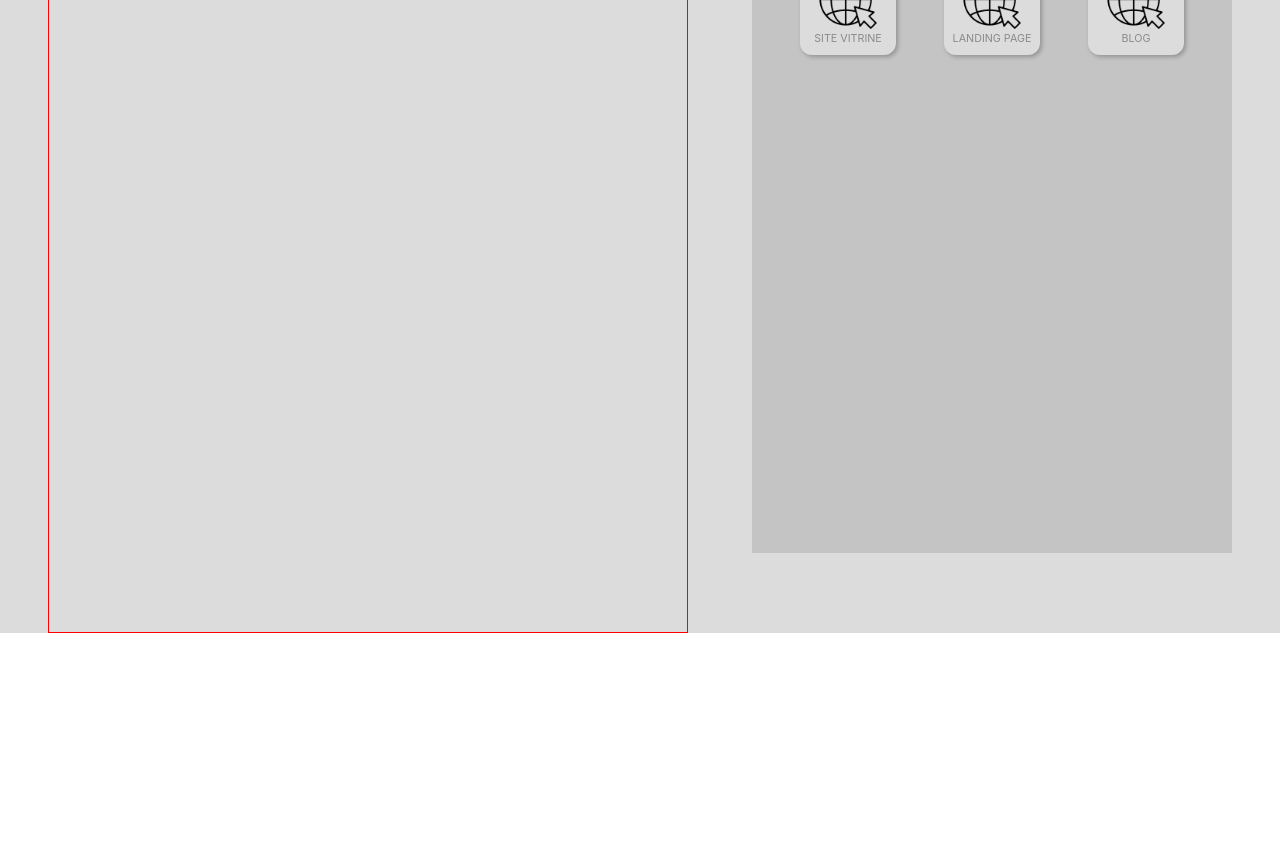
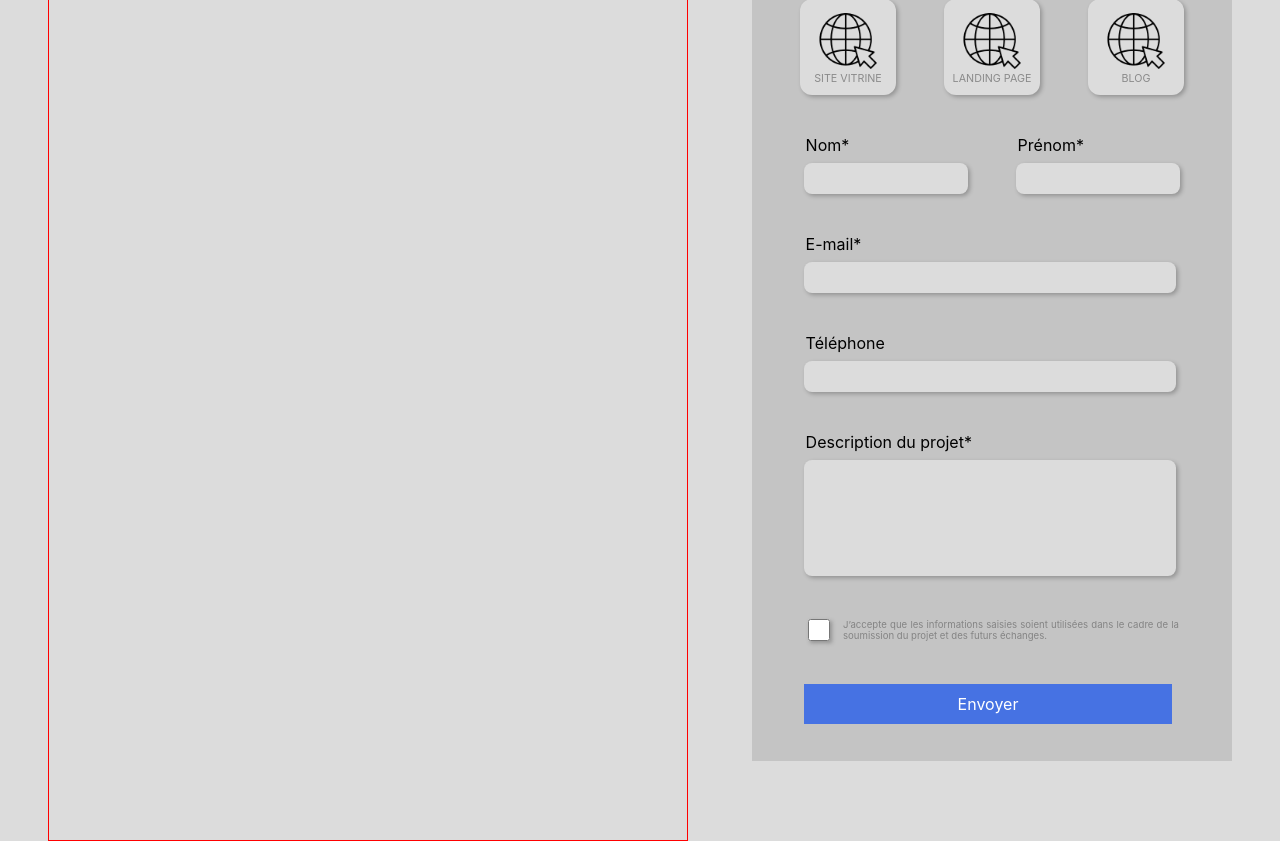
Before and after one commit to AlexandreRichrd/siteAlexandreRichard, a Nuxt app: page / in a window 1280 px wide. Shown: the part 4360-5201 px from the top of the page. Before the commit the page ends 4993 px from the top, so only its background shows below. Built offline with nearby package versions, Linux system fonts and the light colour scheme.

Commit message:
ajout theme sombre

```diff
--- /dev/null
+++ b/components/contact/LeFormulaire.vue
@@ -0,0 +1,169 @@
+<template>
+  <div :class="$style['formulaire']">
+    <div :class="$style['NomPrenom']">
+      <div :class="$style['nom']">
+        <label for="nom">Nom*</label>
+        <input id="nom" type="text"/>
+      </div>
+      <div :class="$style['prenom']">
+        <label for="nom">Prénom*</label>
+        <input id="nom" type="prenom"/>
+      </div>
+    </div>
+    <div :class="$style['email']">
+      <label for="email">E-mail*</label>
+      <input id="email" type="email" name="email" />
+    </div>
+    <div :class="$style['tel']">
+      <label for="tel">Téléphone</label>
+      <input id="tel" type="phone" name="tel" pattern="^((\+\d{1,3}(-| )?\(?\d\)?(-| )?\d{1,5})|(\(?\d{2,6}\)?))(-| )?(\d{3,4})(-| )?(\d{4})(( x| ext)\d{1,5}){0,1}$"/>
+    </div>
+    <div :class="$style['description']">
+      <label for="description">Description du projet*</label>
+      <textarea />
+    </div>
+    <div :class="$style['checkConditionsUtilisation']">
+      <input id="conditions" type="checkbox" name="conditions">
+      <label for="conditions">J’accepte que les informations saisies soient utilisées dans le cadre de la soumission du projet et des futurs échanges.</label>
+    </div>
+    <a>Envoyer</a>
+  </div>
+</template>
+
+<script>
+
+  export default {
+
+  }
+</script>
+
+<style module>
+.formulaire{
+  display: flex;
+  flex-direction: column;
+  gap: 2.5rem;
+}
+
+.NomPrenom{
+  display: flex;
+  justify-content: center;
+  gap: 3rem;
+}
+
+.nom{
+  display: flex;
+  flex-direction: column;
+  gap: 0.5rem;
+}
+
+.nom input{
+  width: 10rem;
+  height: 1.8rem;
+  border: 0;
+  border-radius: 8px;
+  background-color: var(--background-color);
+  box-shadow: 2px 2px 4px rgba(0, 0, 0, 0.25);
+}
+
+.prenom{
+  display: flex;
+  flex-direction: column;
+  gap: 0.5rem;
+}
+
+.prenom input{
+  width: 10rem;
+  height: 1.8rem;
+  border: 0;
+  border-radius: 8px;
+  background-color: var(--background-color);
+  box-shadow: 2px 2px 4px rgba(0, 0, 0, 0.25);
+}
+
+.email{
+  display: flex;
+  flex-direction: column;
+  gap: 0.5rem;
+}
+
+.email input{
+  width: 23rem;
+  height: 1.8rem;
+  border: 0;
+  border-radius: 8px;
+  background-color: var(--background-color);
+  box-shadow: 2px 2px 4px rgba(0, 0, 0, 0.25);
+}
+
+.tel{
+  display: flex;
+  flex-direction: column;
+  gap: 0.5rem;
+}
+
+.tel input{
+  width: 23rem;
+  height: 1.8rem;
+  border: 0;
+  border-radius: 8px;
+  background-color: var(--background-color);
+  box-shadow: 2px 2px 4px rgba(0, 0, 0, 0.25);
+}
+
+.description{
+  display: flex;
+  flex-direction: column;
+  gap: 0.5rem;
+}
+
+textarea{
+  width: 23rem;
+  height: 7rem;
+  border: 0;
+  border-radius: 8px;
+  background-color: var(--background-color);
+  box-shadow: 2px 2px 4px rgba(0, 0, 0, 0.25);
+  resize: none;
+}
+
+.checkConditionsUtilisation{
+  display: flex;
+  align-items: center;
+  gap: 0.5rem;
+}
+
+.checkConditionsUtilisation input{
+  border: 0;
+  border-radius: 8px;
+  background-color: var(--background-color);
+  box-shadow: 2px 2px 4px rgba(0, 0, 0, 0.25);
+  height: 1.4rem;
+  width: 1.4rem;
+  cursor: pointer;
+}
+
+.checkConditionsUtilisation label{
+  width: 21rem;
+  font-size: 0.6rem;
+  color: #848484;
+  text-align: justify;
+  cursor: pointer;
+}
+
+.formulaire a{
+  background-color: var(--main-color);
+  width: 23rem;
+  height: 2.5rem;
+  display: flex;
+  justify-content: center;
+  align-items: center;
+  color: #FFF;
+  cursor: pointer;
+}
+
+label{
+  text-align: left;
+  font-weight: 400;
+  padding-left: 0.1rem;
+}
+</style>
--- a/components/contact/formulaireContact.vue
+++ b/components/contact/formulaireContact.vue
@@ -2,14 +2,18 @@
   <div :class="$style['formulaire']">
     <h1>Contactez moi via ce formulaire afin de <span>préciser votre solution web</span></h1>
     <types-projets />
+    <le-formulaire />
   </div>
 </template>
 
 <script>
 import typesProjets from "./typesProjets.vue"
+import LeFormulaire from "./LeFormulaire.vue"
+
   export default {
     components: {
-      typesProjets
+      typesProjets,
+      LeFormulaire
     }
   }
 </script>
@@ -18,11 +22,12 @@ import typesProjets from "./typesProjets.vue"
 .formulaire{
   background-color: var(--secondary-background-color);
   width: 30rem;
-  height: 50rem;
+  height: 63rem;
   margin-bottom: 5rem;
   display: flex;
   flex-direction: column;
   align-items: center;
+  gap: 2.5rem;
 }
 
 .formulaire h1{
--- /dev/null
+++ b/components/contact/texteGauche.vue
@@ -0,0 +1,15 @@
+<template>
+  <div>
+
+  </div>
+</template>
+
+<script>
+  export default {
+
+  }
+</script>
+
+<style lang="scss" scoped>
+
+</style>
--- a/components/contact/typeProjetCard.vue
+++ b/components/contact/typeProjetCard.vue
@@ -43,6 +43,6 @@
 }
 
 .cardProjet:hover{
-  box-shadow: 1x 1px 4px rgb(79, 79, 79);
+  box-shadow: 1px 1px 4px rgb(79, 79, 79);
 }
 </style>
--- a/components/navBar.vue
+++ b/components/navBar.vue
@@ -1,6 +1,6 @@
 <template>
   <header :class="scroll ? $style['navbarCouleur'] : $style['navbarTransparent']">
-    <img src="../static/images/logo.svg" alt="logo" :class="$style['logo']">
+    <img src="../static/images/logo.svg" alt="logo" :class="$style['logo']" @click="changeTheme()">
     <ul :class="$style['listeNavbar']">
       <li :class="scroll ? $style['membreListeNavbarCouleur'] : $style['membreListeNavbar']">Accueil</li>
       <li :class="scroll ? $style['membreListeNavbarCouleur'] : $style['membreListeNavbar']">À propos</li>
@@ -20,18 +20,25 @@
 export default {
   data(){
     return{
-      scroll: false
+      scroll: false,
+      theme: ''
     }
   },
-  created(){
+  mounted(){
     document.addEventListener("scroll", () => {
 
-      if(window.scrollY == 0){
+      if(window.scrollY === 0){
         this.scroll = false
       }else{
         this.scroll = true
       }
     })
+  },
+  methods: {
+    changeTheme(){
+      this.theme = this.theme === 'darkMode' ? '' : 'darkMode'; // toggles theme value
+        document.documentElement.setAttribute('data-theme', this.theme);
+    }
   }
 }
 </script>
--- a/layouts/defaultPage.vue
+++ b/layouts/defaultPage.vue
@@ -18,4 +18,12 @@ body {
   --font-color: #808080;
   --main-color: #4672E3;
 }
+
+[data-theme=darkMode]{
+  --background-color: #373737;
+  --secondary-background-color: #D8D8D8;
+  --sub-title-color: #939393;
+  --font-color: #DCDCDC;
+  --main-color: #4672E3;
+}
 </style>
--- a/package.json
+++ b/package.json
@@ -17,6 +17,7 @@
     "core-js": "^3.19.3",
     "nuxt": "^2.15.8",
     "vue": "^2.6.14",
+    "vue-phone-number-input": "^1.1.12",
     "vue-server-renderer": "^2.6.14",
     "vue-template-compiler": "^2.6.14",
     "webpack": "^4.46.0"
```
Also changed, not shown: components/themeCard.vue (added), 1 other file (tests, documents, lock files or other folders).
